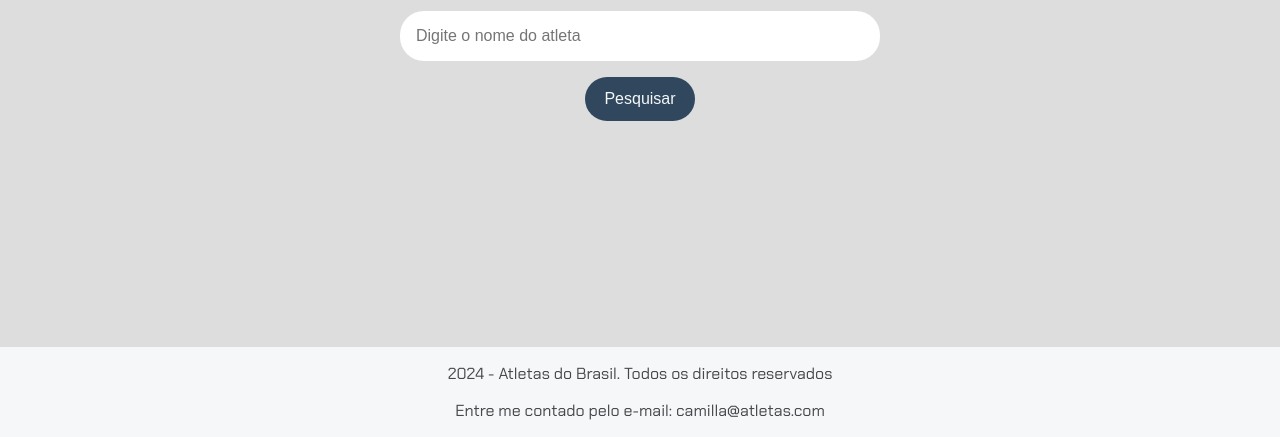
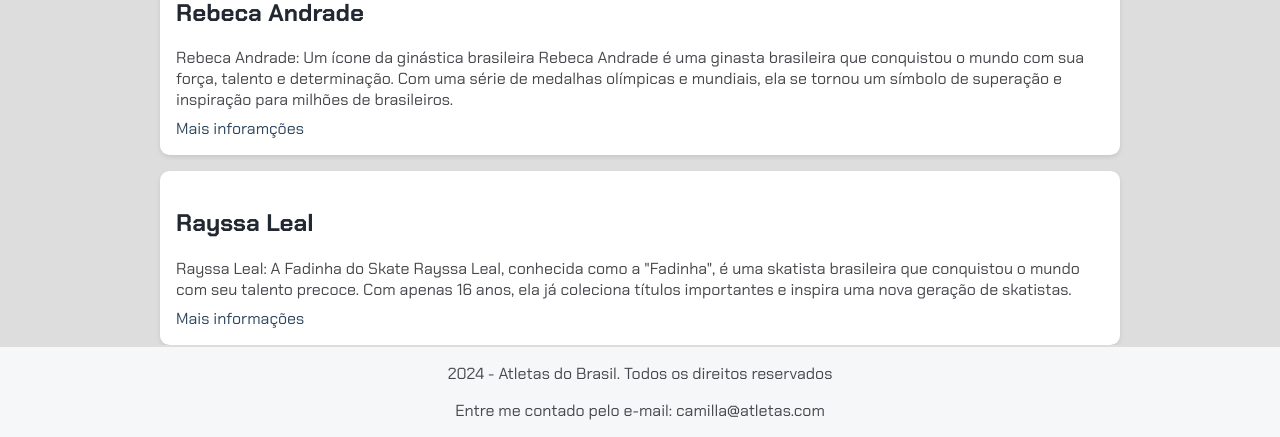
Before and after one commit to Camillabgarcia/imersao_dev_alura, a plain HTML site: page index.html in a window 1280 px wide. Shown: the part 363-800 px from the top of the page. Drawn offline with Linux system fonts and the light colour scheme.

Commit message:
first commit

```diff
--- a/index.html
+++ b/index.html
@@ -1,11 +1,13 @@
 <!DOCTYPE html>
 <html lang="pt-br">
+
 <head>
     <meta charset="UTF-8">
     <meta name="viewport" content="width=device-width, initial-scale=1.0">
     <link rel="stylesheet" href="style.css">
     <title>Olimpíadas</title>
 </head>
+
 <body>
     <header>
         <h1>Atletas do Brasil</h1>
@@ -15,10 +17,39 @@
             <input type="text" placeholder="Digite o nome do atleta">
             <button>Pesquisar</button>
         </section>
+        <section class="resultados-pesquisa">
+            <div class="item-resultado">
+                <h2>Rebeca Andrade</h2>
+                <p class="descricao-meta">Rebeca Andrade: Um ícone da ginástica brasileira
+                    Rebeca Andrade é uma ginasta brasileira que conquistou o mundo com sua força, talento e determinação.
+                    Com uma série de medalhas olímpicas e mundiais, ela se tornou um símbolo de superação e inspiração para milhões de brasileiros.
+                </p>
+                <a href="https://pt.wikipedia.org/wiki/Rebeca_Andrade" target="_blank">Mais inforamções</a>
+            </div>
+            <div class="item-resultado">
+                <h2>Rayssa Leal</h2>
+                <p class="descricao-meta">Rayssa Leal: A Fadinha do Skate
+                    Rayssa Leal, conhecida como a "Fadinha", é uma skatista brasileira que conquistou o mundo com seu talento precoce.
+                    Com apenas 16 anos, ela já coleciona títulos importantes e inspira uma nova geração de skatistas.
+                </p>
+                <a href="https://pt.wikipedia.org/wiki/Rayssa_Leal" target="_blank">Mais informações</a>
+            </div>
+
+            <div class="item-resultado">
+                <h2>Beatriz Souza</h2>
+                <p class="descricao-meta">Beatriz Souza: A nova estrela do judô brasileiro
+                    Beatriz Souza é uma judoca brasileira que vem se destacando no cenário internacional.
+                    Com sua técnica apurada e determinação, ela promete conquistar ainda mais títulos e levar o nome do Brasil para o alto do pódio.
+                </p>
+                <a href="https://pt.wikipedia.org/wiki/Beatriz_Souza" target="_blank">Mais informações</a>
+            </div>
+
+        </section>
     </main>
     <footer>
         <p>2024 - Atletas do Brasil. Todos os direitos reservados</p>
         <p>Entre me contado pelo e-mail: camilla@atletas.com</p>
     </footer>
 </body>
+
 </html>
```
